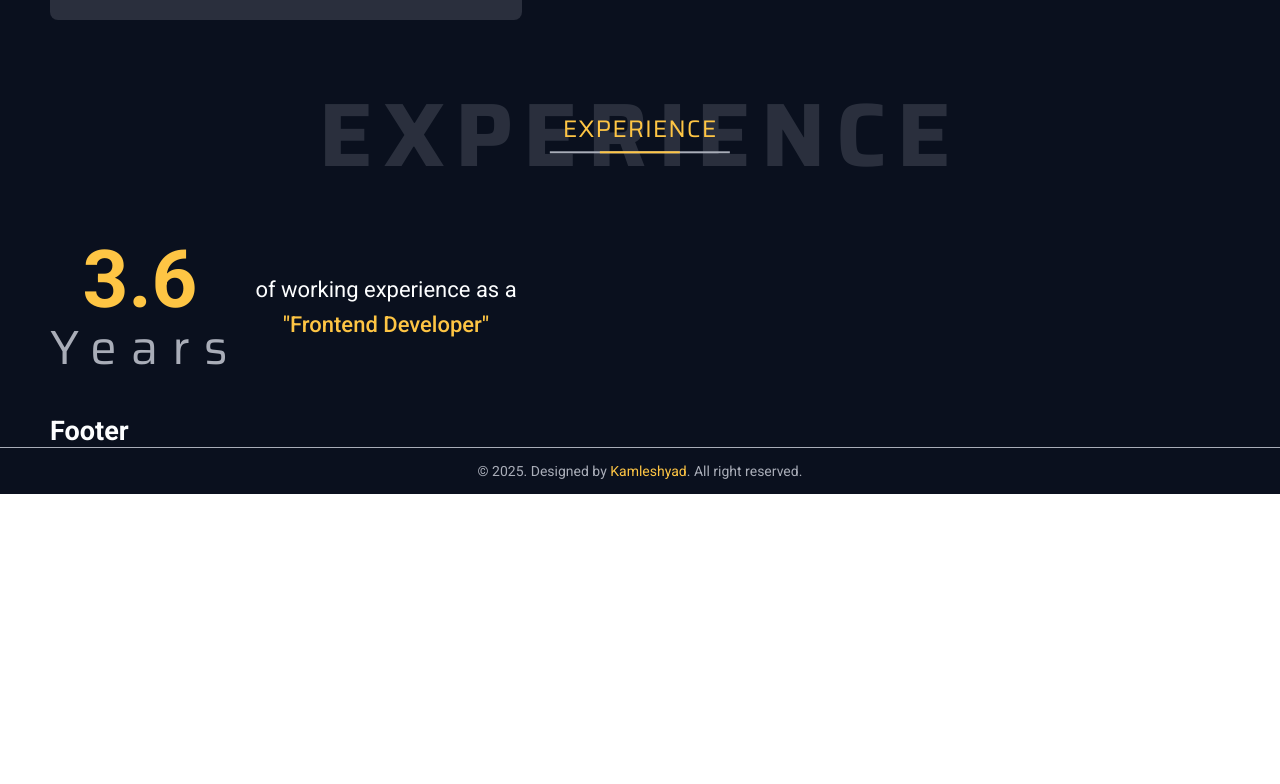
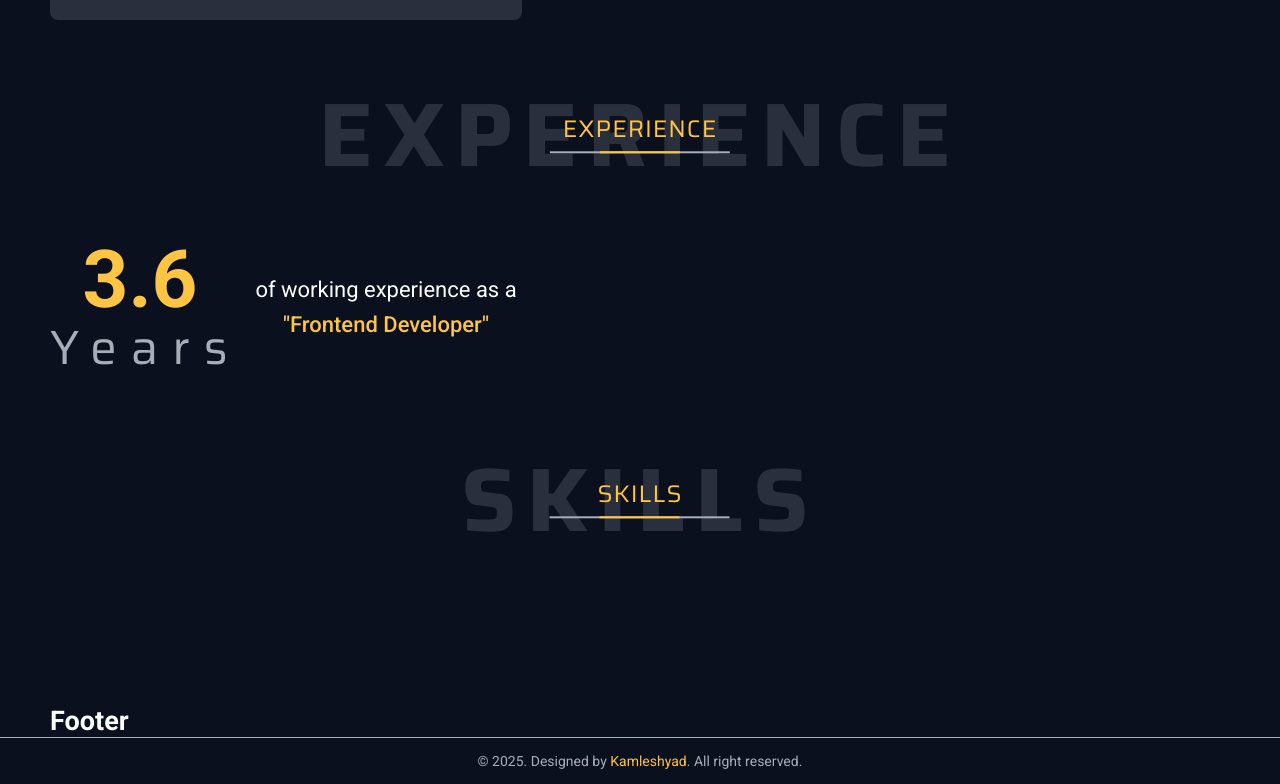
Before and after one commit to kamleshyad/next-portfolio, a Next.js app: page / in a window 1280 px wide. Shown: the part 1148-1932 px from the top of the page. Before the commit the page ends 1642 px from the top, so only its background shows below. Built offline with nearby package versions, Linux system fonts and the light colour scheme.

Commit message:
skill sec work started

```diff
--- a/app/(pages)/(home)/page.jsx
+++ b/app/(pages)/(home)/page.jsx
@@ -4,6 +4,7 @@ import { Container } from "@/app/_components/organisms/container/Container";
 import { Sectiontitle } from '@/app/_components/molecules/sectiontitle/Sectiontitle';
 import { Aboutsec } from '@/app/_components/molecules/aboutsec/Aboutsec';
 import { Experiencesec } from '@/app/_components/molecules/expereincesec/Experiencesec';
+import { Skillsec } from '@/app/_components/molecules/skillsec/Skillsec';
 
 const Home = () => {
     return(
@@ -20,6 +21,12 @@ const Home = () => {
                     <Experiencesec />
                 </Container>
             </section>
+            <section className={styles.experiencesec} aria-labelledby='skill'>
+                <Container container="lg-">
+                    <Sectiontitle title="Skills" id="skill"/>
+                    <Skillsec />
+                </Container>
+            </section>
         </>
 
     )
--- /dev/null
+++ b/app/_components/molecules/skillsec/Skillsec.jsx
@@ -0,0 +1,22 @@
+import styles from './skillsec.module.scss';
+
+export const Skillsec = () => {
+    return (
+        <div className={styles.skillsec}>
+            <ul className="unset">
+                <li></li>
+                <li></li>
+                <li></li>
+                <li></li>
+                <li></li>
+                <li></li>
+                <li></li>
+                <li></li>
+                <li></li>
+                <li></li>
+                <li></li>
+                <li></li>
+            </ul>
+        </div>
+    )
+}
--- /dev/null
+++ b/app/_components/molecules/skillsec/skillsec.module.scss
@@ -0,0 +1 @@
+.skillsec{padding: 20px; border-radius: 8px; overflow: hidden;}
```
